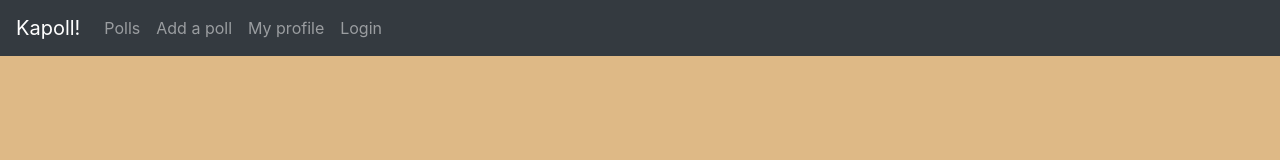
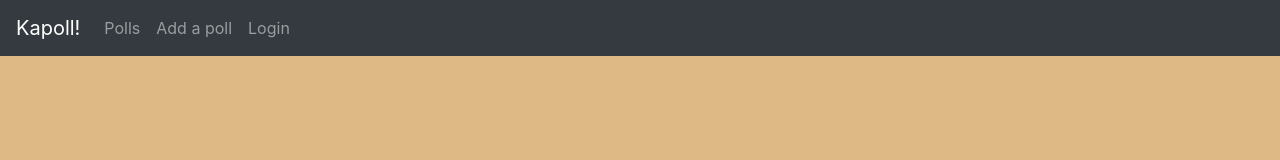
Before and after one commit to Tobbelobby/Kapoll_main, a React (Create React App) app in the folder Kapoll/src/main/frontend/kapoller/: page /login in a window 1280 px wide. Shown: the top 160 px of the page. Built offline with nearby package versions, Linux system fonts and the light colour scheme.

Commit message:
code cleanup and login/userprofile button(show one)

```diff
--- a/Kapoll/src/main/frontend/kapoller/src/Components/App.tsx
+++ b/Kapoll/src/main/frontend/kapoller/src/Components/App.tsx
@@ -5,12 +5,10 @@ import "../App.css";
 import AddPoll from "./Poll/createPoll";
 import Poll from "./Poll/Poll";
 import PollsList from "./Poll/PollsList";
-import PollOnline from "./VoteOnPoll/PollOnline"
 import StartPoll from "./Poll/startPoll";
 import Login from "./Authentication/Login";
 import UserProfile from "./Authentication/UserProfile";
 import ResultChart from "./Poll/ResultChart";
-import PollResult from "./VoteOnPoll/PollResult";
 
 const App: React.FC = () => {
     return (
@@ -31,16 +29,13 @@ const App: React.FC = () => {
                             Add a poll
                         </Link>
                     </li>
-                    <li className="nav-item">
-                        <Link to={"/myProfile"} className="nav-link">
-                            My profile
-                        </Link>
-                    </li>
-                    {!(sessionStorage.getItem('userId')) ? <li className="nav-item">
+                    {(sessionStorage.getItem('userId') === null) ? <li className="nav-item">
                         <Link to={"/login"} className="nav-link">
                             Login
                         </Link>
-                    </li> : <></>}
+                    </li> : <Link to={"/myProfile"} className="nav-link">
+                        My profile
+                    </Link>}
                 </div>
             </nav>
 
--- a/Kapoll/src/main/frontend/kapoller/src/Components/Authentication/UserProfile.tsx
+++ b/Kapoll/src/main/frontend/kapoller/src/Components/Authentication/UserProfile.tsx
@@ -1,6 +1,6 @@
 import React, {useEffect, useState} from 'react'
-import {auth} from "../../firebase";
-import {useNavigate, useLocation, useParams} from "react-router-dom";
+import {auth} from "../firebase";
+import {useNavigate, useLocation} from "react-router-dom";
 
 import "../../App.css";
 import "../../styles/PollOnline.css"
@@ -48,15 +48,12 @@ function UserProfile(){
             // An error happened.
             console.log(e);
         });
-
     }
-
-
 
     return(
         <div className="flex flex-column centerJust alignJust text-center mb-4">
-            <h2 className="flex text-center mb-4">{displayName ? displayName : "Welcome!"}{kapoller.firstName} {kapoller.lastName}</h2>
-            <h2 className="flex text-center mb-4">{username ? username : "Welcome!"}</h2>
+            <h2 className="flex text-center mb-4">{displayName ? displayName : "Welcome!"}</h2>
+            <h2 className="flex text-center mb-4">{username ? username : ""}</h2>
             <img className="flex" id={"profilePicture"} src={profilePic} alt={"Profile-picture"} width="200px"/>
             <button className={"flex w-100 text-center myProfileButton"} onClick={() => navigate('/Poll')}>My Polls</button>
             <button className={"flex w-100 text-center myProfileButton"} onClick={LogOutWithGoogle}>Logout</button>
--- a/Kapoll/src/main/frontend/kapoller/src/Components/Poll/Poll.tsx
+++ b/Kapoll/src/main/frontend/kapoller/src/Components/Poll/Poll.tsx
@@ -23,7 +23,6 @@ const Poll: React.FC = () => {
         PollService.get(id)
             .then((response: any) => {
                 setCurrentPoll(response.data);
-                console.log(response.data);
             })
             .catch((e: Error) => {
                 console.log(e);
@@ -48,11 +47,9 @@ const Poll: React.FC = () => {
                 response.header("Access-Control-Allow-Headers", "Origin, X-Requested-With, Content-Type, Accept, Authorization");
                 response.header("Access-Control-Allow-Origin", "*");
                 response.header("Access-Control-Allow-Methods", "GET,HEAD,OPTIONS,POST,PUT,DELETE");
-                console.log(response.data);
                 setMessage("The Poll was updated successfully!");
             })
             .catch((e: Error) => {
-                console.log('heiii')
                 console.log(e);
             });
     };
@@ -60,7 +57,6 @@ const Poll: React.FC = () => {
     const deletePoll = () => {
         PollService.remove(currentPoll.id)
             .then((response: any) => {
-                console.log(response.data);
                 navigate("/Poll");
             })
             .catch((e: Error) => {
```
Also changed, not shown: Kapoll/src/main/frontend/kapoller/src/Components/Authentication/Login.tsx (+2 -5 lines), Kapoll/src/main/frontend/kapoller/src/Components/firebase.ts (renamed from Kapoll/src/main/frontend/kapoller/src/firebase.ts).
